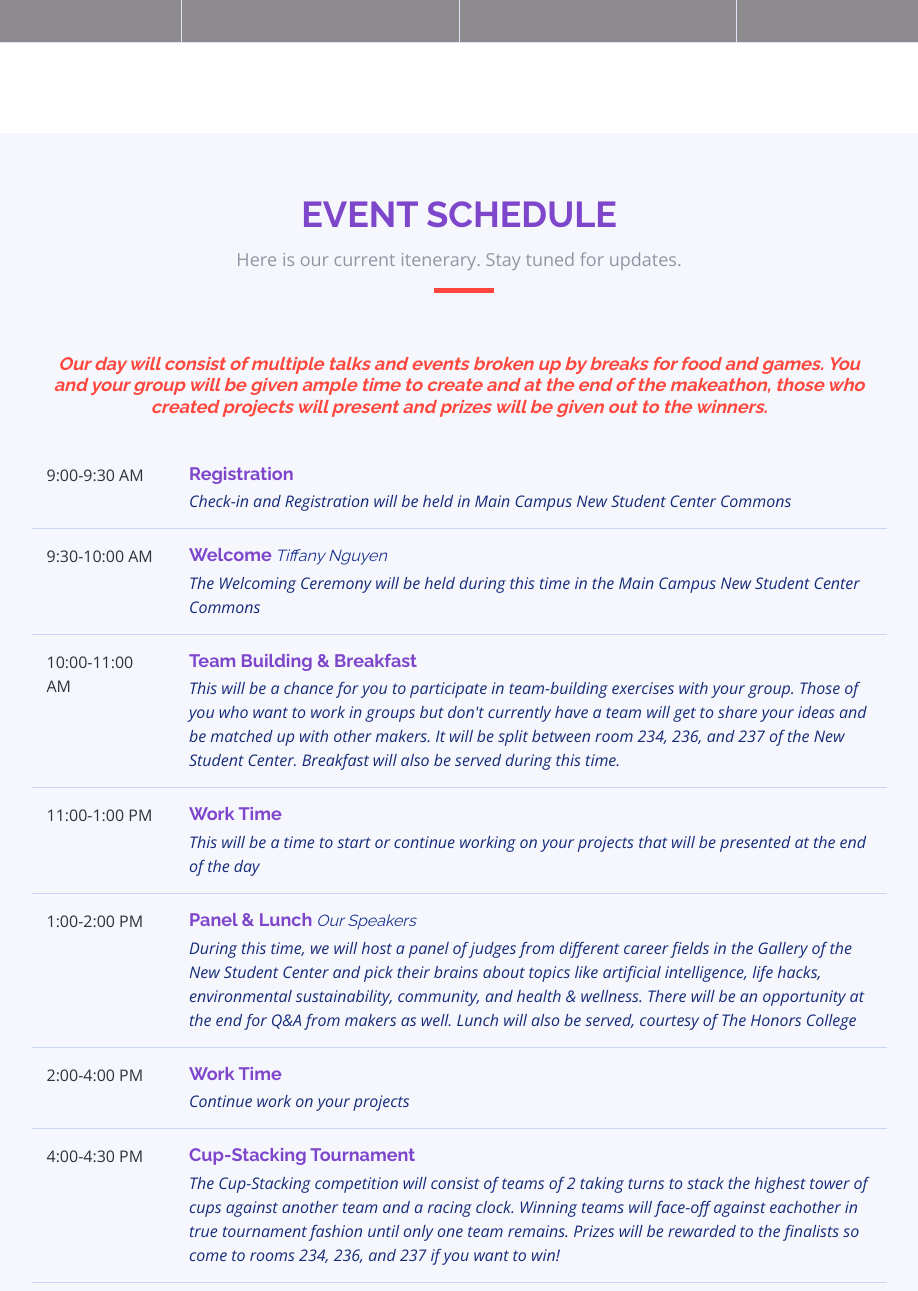
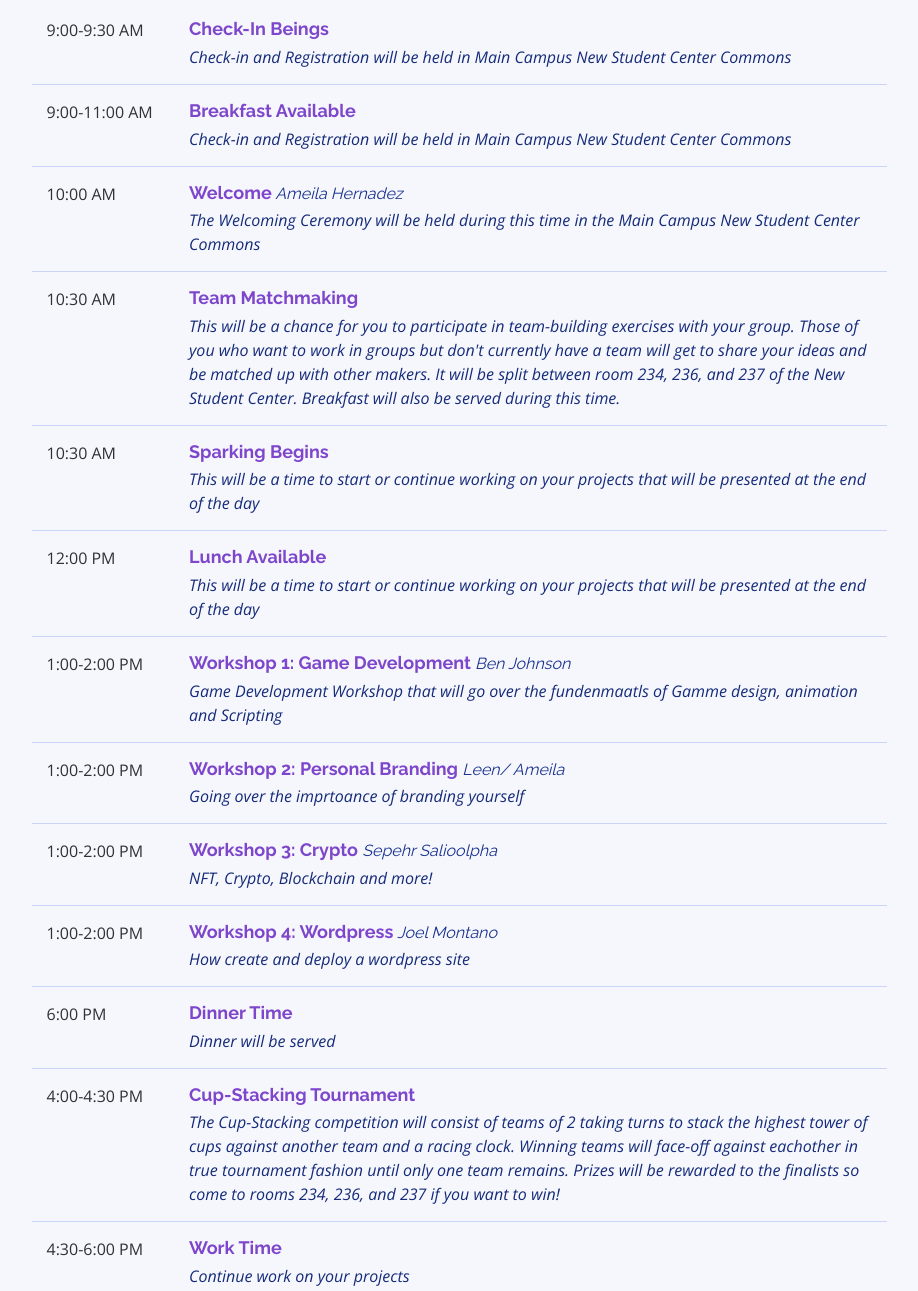
Before and after one commit to adev-exe/adev-exe.github.io, a website: page public/index.html in a window 1280 px wide. Shown: the part 1486-2777 px from the top of the page, without its empty margins (181-1099 px from the left). Drawn offline with nearby package versions, Linux system fonts and the light colour scheme.

Commit message:
updated schedule, addede logo, removed sponors

```diff
--- a/public/css/style.css
+++ b/public/css/style.css
@@ -485,6 +485,11 @@ body.mobile-nav-active #mobile-nav-toggle {
   left: 0;
   right: 0;
 }
+
+ #intro .img{
+  width: 10px;
+  height: 50px;
+ }
 
 #intro .intro-container {
   position: absolute;
@@ -509,6 +514,12 @@ body.mobile-nav-active #mobile-nav-toggle {
   padding: 0 15px;
 }
 
+#intro .intro-container-sm {
+display: inline;
+width: 15px;
+height: 15px;
+}
+
 #intro h1 {
   color: #fff;
   font-family: "Raleway", sans-serif;
--- a/public/index.html
+++ b/public/index.html
@@ -68,7 +68,15 @@
     Intro Section
   ============================-->
   <section id="intro">
+
+     <!-- <div class="intro-container-sm"> -->
+      <!-- <img src="img/logoLite.png" alt="" title=""> -->
+    <!-- </div> -->
+
+
+
     <div class="intro-container wow fadeIn">
+
       <h1 class="mb-4 pb-0"> ECU Spark<br> </h1>
       <h3 class="mb-4 pb-0 "> <font color="#ff473d"> Spark A Change </font></h3>
       <p class="mb-4 pb-0">April 13th, Greenville NC</p>
@@ -135,7 +143,7 @@
     <!--==========================
       Sponsors Section
     ============================-->
-    <section id="sponsors" >
+    <!-- <section id="sponsors" >
 
       <div class="container">
         <div class="section-header">
@@ -180,7 +188,7 @@
 
       </div>
 
-    </section>
+    </section> -->
 
 
     <!--==========================
@@ -203,48 +211,89 @@
             <div class="row schedule-item">
               <div class="col-md-2"><time>9:00-9:30 AM</time></div>
               <div class="col-md-10">
-                <h4>Registration </h4>
+                <h4>Check-In Beings </h4>
                 <p>Check-in and Registration will be held in Main Campus New Student Center Commons</p>
               </div>
             </div>
 
             <div class="row schedule-item">
-              <div class="col-md-2"><time>9:30-10:00 AM</time></div>
+              <div class="col-md-2"><time>9:00-11:00 AM</time></div>
               <div class="col-md-10">
-                <h4>Welcome<span> Tiffany Nguyen</span></h4>
+                <h4>Breakfast Available</h4>
+                <p>Check-in and Registration will be held in Main Campus New Student Center Commons</p>
+              </div>
+            </div>
+
+            <div class="row schedule-item">
+              <div class="col-md-2"><time>10:00 AM</time></div>
+              <div class="col-md-10">
+                <h4>Welcome<span> Ameila Hernadez</span></h4>
                 <p>The Welcoming Ceremony will be held during this time in the Main Campus New Student Center Commons</p>
               </div>
             </div>
 
             <div class="row schedule-item">
-              <div class="col-md-2"><time>10:00-11:00 AM</time></div>
+              <div class="col-md-2"><time>10:30 AM</time></div>
               <div class="col-md-10">
-                <h4>Team Building & Breakfast<span></span></h4>
+                <h4>Team Matchmaking<span></span></h4>
                 <p>This will be a chance for you to participate in team-building exercises with your group. Those of you who want to work in groups but don't currently have a team will get to share your ideas and be matched up with other makers.  It will be split between room 234, 236, and 237 of the New Student Center.  Breakfast will also be served during this time.</p>
               </div>
             </div>
 
             <div class="row schedule-item">
-              <div class="col-md-2"><time>11:00-1:00 PM</time></div>
+              <div class="col-md-2"><time>10:30 AM</time></div>
               <div class="col-md-10">
-                <h4>Work Time <span></span></h4>
+                <h4>Sparking Begins <span></span></h4>
                 <p>This will be a time to start or continue working on your projects that will be presented at the end of the day</p>
+              </div>
+            </div>
+
+            <div class="row schedule-item">
+              <div class="col-md-2"><time>12:00 PM</time></div>
+              <div class="col-md-10">
+                <h4>Lunch Available <span></span></h4>
+                <p>This will be a time to start or continue working on your projects that will be presented at the end of the day</p>
+              </div>
+            </div>
+
+
+            <div class="row schedule-item">
+              <div class="col-md-2"><time>1:00-2:00 PM</time></div>
+              <div class="col-md-10">
+                <h4>Workshop 1: Game Development<span> Ben Johnson</span></h4>
+                <p>Game Development Workshop that will go over the fundenmaatls of Gamme design, animation and Scripting</p>
               </div>
             </div>
 
             <div class="row schedule-item">
               <div class="col-md-2"><time>1:00-2:00 PM</time></div>
               <div class="col-md-10">
-                <h4>Panel & Lunch<span> Our Speakers</span></h4>
-                <p>During this time, we will host a panel of judges from different career fields in the Gallery of the New Student Center and pick their brains about topics like artificial intelligence, life hacks, environmental sustainability, community, and health & wellness.  There will be an opportunity at the end for Q&A from makers as well.  Lunch will also be served, courtesy of The Honors College</p>
+                <h4>Workshop 2: Personal Branding <span> Leen/ Ameila</span></h4>
+                <p>Going over the imprtoance of branding yourself</p>
               </div>
             </div>
 
             <div class="row schedule-item">
-              <div class="col-md-2"><time>2:00-4:00 PM</time></div>
+              <div class="col-md-2"><time>1:00-2:00 PM</time></div>
               <div class="col-md-10">
-                <h4>Work Time <span></span></h4>
-                <p>Continue work on your projects</p>
+                <h4>Workshop 3: Crypto <span> Sepehr Salioolpha</span></h4>
+                <p>NFT, Crypto, Blockchain and more!</p>
+              </div>
+            </div>
+
+            <div class="row schedule-item">
+              <div class="col-md-2"><time>1:00-2:00 PM</time></div>
+              <div class="col-md-10">
+                <h4>Workshop 4: Wordpress<span> Joel Montano</span></h4>
+                <p>How create and deploy a wordpress site</p>
+              </div>
+            </div>
+
+            <div class="row schedule-item">
+              <div class="col-md-2"><time>6:00 PM</time></div>
+              <div class="col-md-10">
+                <h4>Dinner Time <span></span></h4>
+                <p>Dinner will be served</p>
               </div>
             </div>
 
@@ -281,7 +330,7 @@
             </div>
 
             <div class="row schedule-item">
-              <div class="col-md-2"><time>8:00-9:30 PM</time></div>
+              <div class="col-md-2"><time>10:00 PM</time></div>
               <div class="col-md-10">
                 <h4> Start Presenting Projects <span></span></h4>
                 <p>Those who created projects can now begin presenting them to judges in room 253</p>
@@ -289,15 +338,15 @@
             </div>
 
             <div class="row schedule-item">
-              <div class="col-md-2"><time>9:30-10:00 PM</time></div>
+              <div class="col-md-2"><time>10:30 PM</time></div>
               <div class="col-md-10">
-                <h4>Judging<span> Tiffany Nguyen & Sponsors</span></h4>
-                <p>Judges will take 30 minutes to decide upon winners in room 253</p>
+                <h4>Judging<span> Ameila Hernadez & Sponsors</span></h4>
+                <p>Judges will take 45 minutes to decide upon winners in room 253</p>
               </div>
             </div>
 
             <div class="row schedule-item">
-              <div class="col-md-2"><time>10:00-10:30 PM</time></div>
+              <div class="col-md-2"><time>11:45 PM</time></div>
               <div class="col-md-10">
                 <h4>Final Speech and Prizes Awarded<span> Tiffany Nguyen & Sponsors</span></h4>
                 <p>Return to room 253 for the final speech.  Prizes will be awarded at this time</p>
```
Also changed, not shown: public/img/logo.png, public/img/logoLite.png (added), 4 other files.
